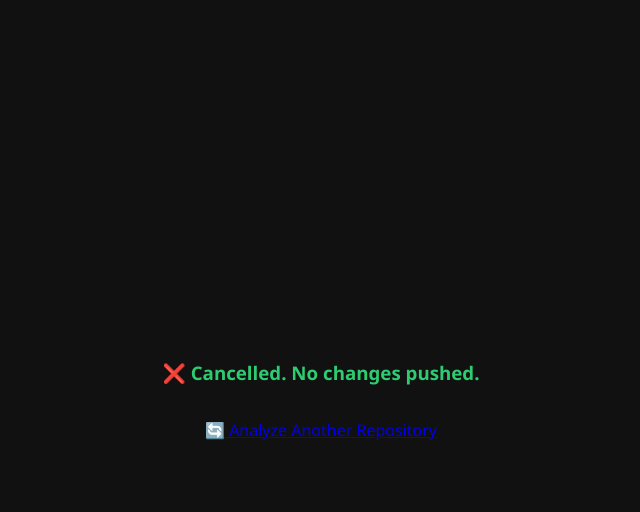
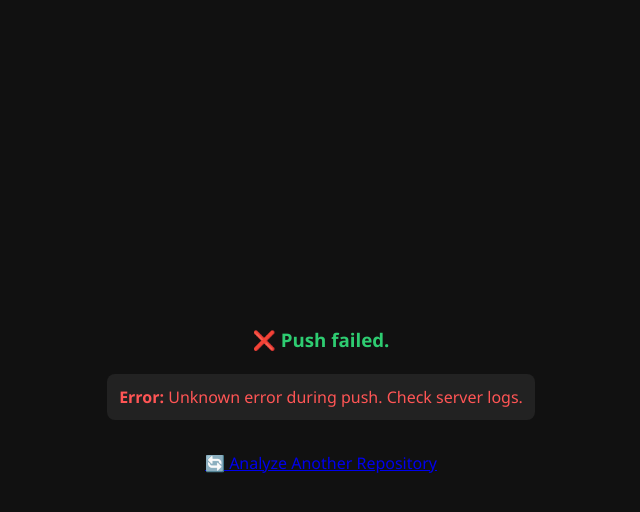
Before and after one commit to awsdeployer/REPOIQ, a Flask app: template templates/push.html in a window 1280 px wide. Shown: the top 512 px of the page, without its empty margins (319-959 px from the left). Run offline with Flask 3, Linux system fonts and the light colour scheme; the template is opened without the code that fills it, so the values that code supplies are empty.

Commit message:
Update push.html

```diff
--- a/templates/push.html
+++ b/templates/push.html
@@ -8,7 +8,10 @@
 {% if success %}
     <h3>✅ Changes pushed successfully to GitHub!</h3>
 {% else %}
-    <h3>❌ Cancelled. No changes pushed.</h3>
+    <h3>❌ Push failed.</h3>
+    <div style="color:#ff5555; background:#222; padding:12px; border-radius:8px; margin:10px 0;">
+        <b>Error:</b> {{ error or 'Unknown error during push. Check server logs.' }}
+    </div>
 {% endif %}
 <br>
 <a href="{{ url_for('index') }}">🔄 Analyze Another Repository</a>
```
